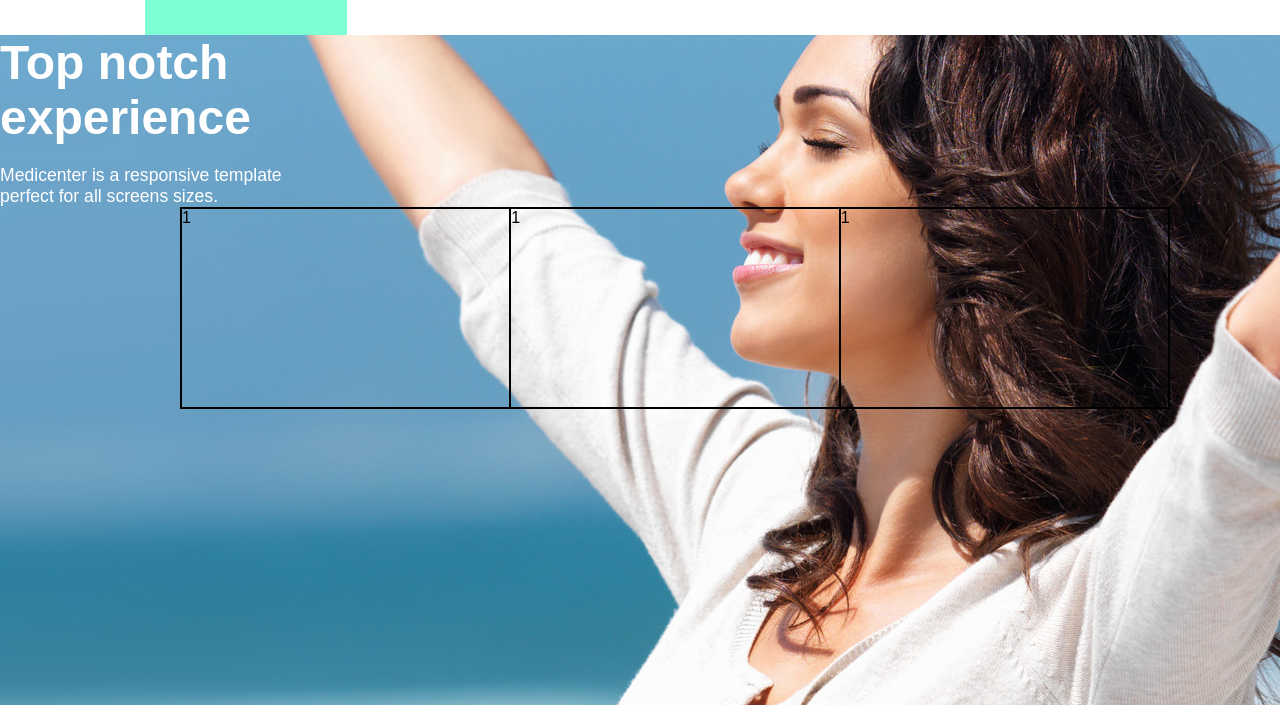
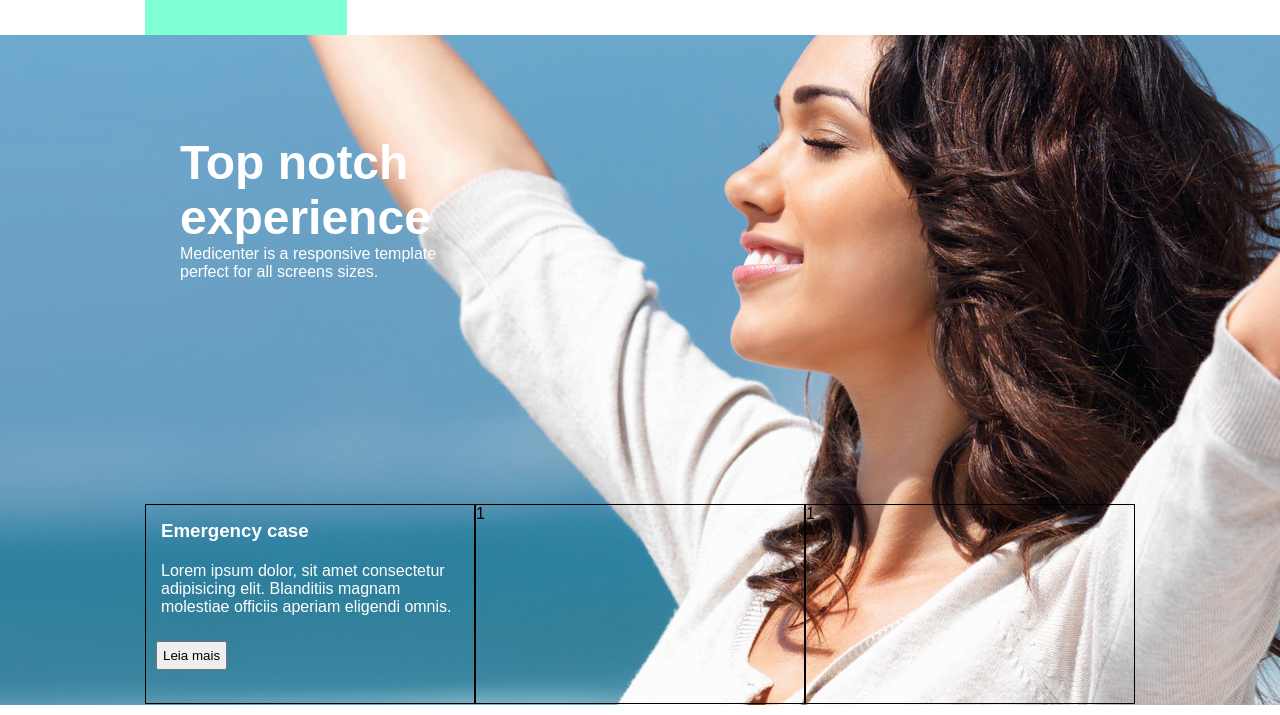
Before and after one commit to felipgs/html-css-b7, a plain HTML site: page desafios/desafio001/index.html in a window 1280 px wide. Shown: the part 85-800 px from the top of the page. Drawn offline with Linux system fonts and the light colour scheme.

Commit message:
att desafio

```diff
--- a/desafios/desafio001-b/estilos/style.css
+++ b/desafios/desafio001-b/estilos/style.css
@@ -52,46 +52,8 @@ main {
 
 
 section.banner {
-    display: flex;
-    flex-direction: column;
-
-
     background-image: url(../imagens/img1.jpg);
     background-size: cover;
     background-position: center top;
     height: 670px;
 }
-
-div.titulo-banner {
-    display: flex;
-    flex-direction: column;
-    justify-self: center;
-    width: 350px;
-}
-
-div.titulo-banner > h1 {
-    font-size: 3em;
-    color: white;
-    margin-bottom: 20px;
-}
-
-div.titulo-banner > p {
-    font-size: 1.1em;
-    color: white;
-}
-
-div.blocos-banner {
-    justify-self: center;
-
-
-    display: flex;
-    width: 990px;
-    border: 1px solid black;
-    margin-left: 180px;
-}
-
-div.blocos {
-    width: 330px;
-    height: 200px;
-    border: 1px solid black;
-}
--- a/desafios/desafio001/estilos/style.css
+++ b/desafios/desafio001/estilos/style.css
@@ -52,46 +52,48 @@ main {
 
 
 section.banner {
-    display: flex;
-    flex-direction: column;
-
-
     background-image: url(../imagens/img1.jpg);
     background-size: cover;
     background-position: center top;
     height: 670px;
 }
 
-div.titulo-banner {
-    display: flex;
-    flex-direction: column;
-    justify-self: center;
-    width: 350px;
+section.titulo-banner {
+    margin-left: 180px;
+    padding-top: 100px;
+    color: white;
+    width: 300px;
 }
 
-div.titulo-banner > h1 {
+section.titulo-banner > h1 {
     font-size: 3em;
-    color: white;
-    margin-bottom: 20px;
 }
 
-div.titulo-banner > p {
-    font-size: 1.1em;
-    color: white;
+section.container2 {
+    display: flex;
+    justify-content: center;
+    align-items: flex-end;
+    height: 423px;
 }
 
-div.blocos-banner {
-    justify-self: center;
-
-
+.blocos-banner {
     display: flex;
-    width: 990px;
-    border: 1px solid black;
-    margin-left: 180px;
+    column-gap: 0px;
 }
 
-div.blocos {
+.blocos {
     width: 330px;
     height: 200px;
     border: 1px solid black;
 }
+
+.blocos > h3, .blocos > p {
+    margin: 10px;
+    padding: 5px;
+    color: white;
+}
+
+.blocos > button {
+    margin: 10px;
+    padding: 5px;
+}
--- a/desafios/desafio001/index.html
+++ b/desafios/desafio001/index.html
@@ -30,18 +30,28 @@
     <main>
 
         <section class="banner">
-            <div class="titulo-banner">
+
+            <section class="titulo-banner">
                 <h1>Top notch experience</h1>
                 <p>Medicenter is a responsive template <br>
                 perfect for all screens sizes.
                 </p>
-            </div>
+            </section>
 
-            <div class="blocos-banner">
-                <div class="blocos">1</div>
-                <div class="blocos">1</div>
-                <div class="blocos">1</div>
-            </div>
+            <section class="container2">
+                <div class="blocos-banner">
+                    <div class="blocos">
+                        <h3>Emergency case</h3>
+                        <p>
+                            Lorem ipsum dolor, sit amet consectetur adipisicing elit. Blanditiis magnam molestiae officiis aperiam eligendi omnis.
+                        </p>
+                        <button>Leia mais</button>
+                    </div>
+                    <div class="blocos">1</div>
+                    <div class="blocos">1</div>
+                </div>
+            </section>
+
         </section>
 
     </main>
```
Also changed, not shown: desafios/desafio001-b/index.html (+0 -11 lines).
